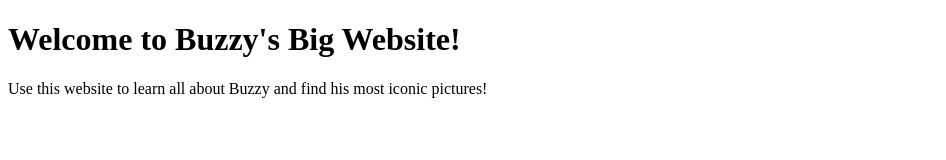
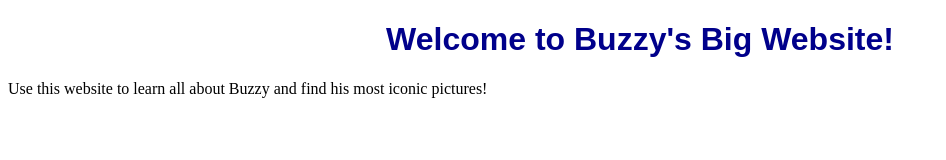
Before and after one commit to 67mangomustard67/BuzzyWebsite, a plain HTML site: page index.html in a window 1280 px wide. Shown: the whole page, without its empty margins (0-946 px from the left). Drawn offline with Linux system fonts and the light colour scheme.

Commit message:
First CSS mods

```diff
--- a/index.html
+++ b/index.html
@@ -3,6 +3,7 @@
 <head>
     <meta charset="UTF-8" />
     <title>Buzzy's World</title>
+    <link rel="stylesheet" href="style.css">
 </head>
 <body>
     <h1>Welcome to Buzzy's Big Website!</h1>
--- /dev/null
+++ b/style.css
@@ -0,0 +1,5 @@
+h1 {
+    text-align:center;
+    color:darkblue;
+    font-family: sans-serif;
+}
```
